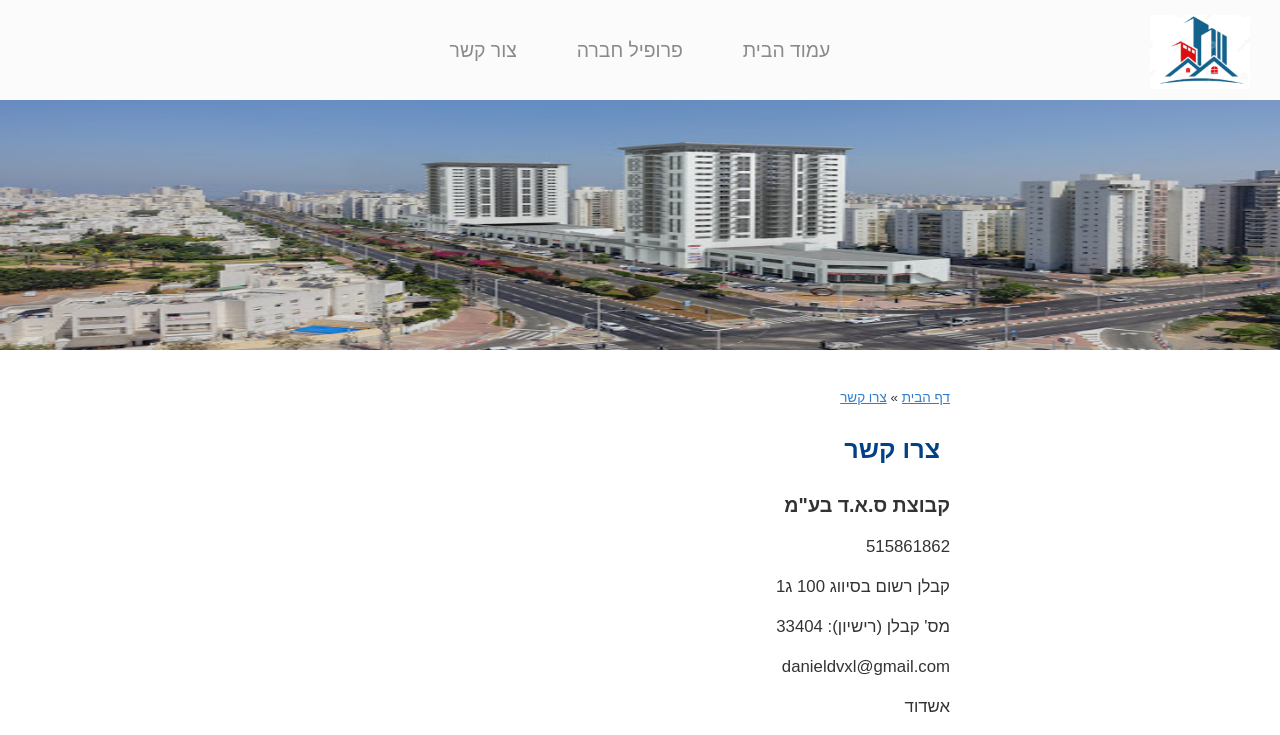
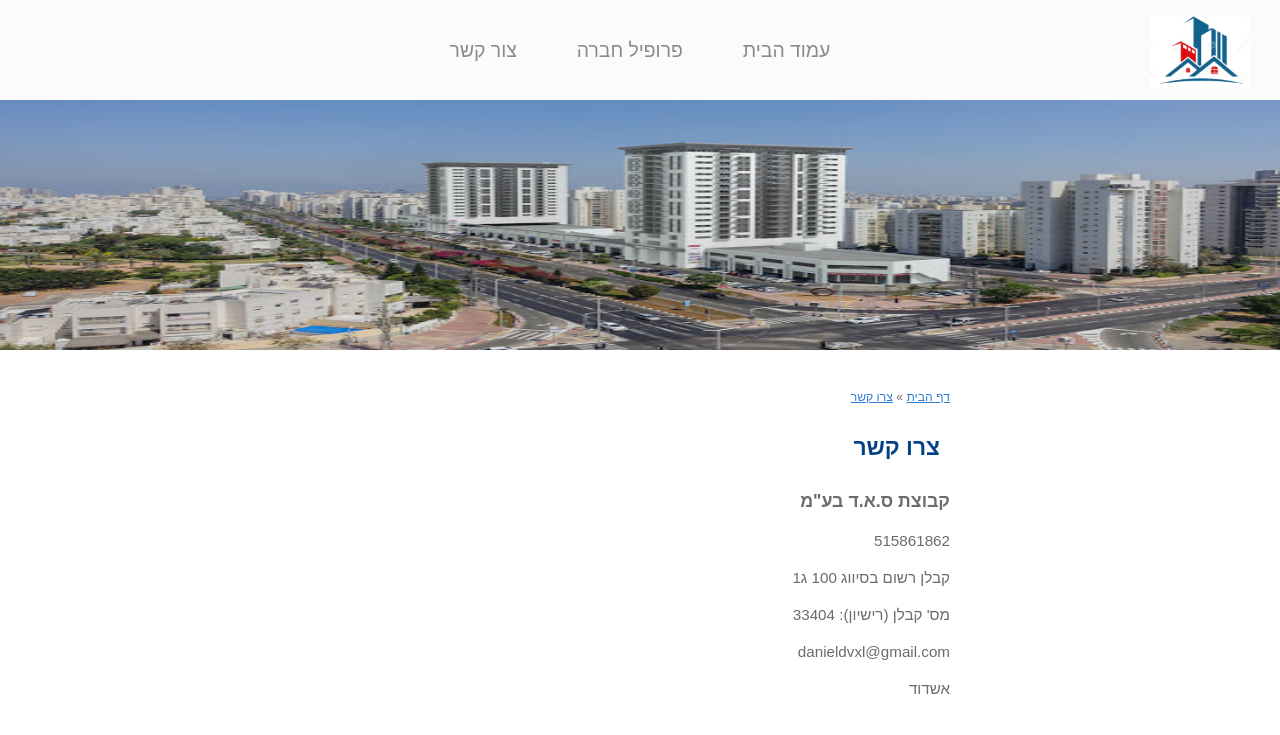
Before and after one commit to Leon-A1/DanielDanilovSAD, a React (Create React App) app: page /getintouch in a window 1280 px wide. Shown: the top 735 px of the page. Built offline with nearby package versions, Linux system fonts and the light colour scheme.

Commit message:
fonts and more design

```diff
--- a/public/index.html
+++ b/public/index.html
@@ -7,6 +7,11 @@
     <meta name="theme-color" content="#000000" />
     <meta name="description" content="S.A.D Construction" />
     <link rel="apple-touch-icon" href="%PUBLIC_URL%/logo192.png" />
+    <link
+      href="https://fonts.googleapis.com/css2?family=Assistant&family=Open+Sans&display=swap"
+      rel="stylesheet"
+    />
+
     <!--
       manifest.json provides metadata used when your web app is installed on a
       user's mobile device or desktop. See https://developers.google.com/web/fundamentals/web-app-manifest/
--- a/src/Assets/css/company-profile.css
+++ b/src/Assets/css/company-profile.css
@@ -10,8 +10,8 @@
   margin: 20px;
   min-height: 500px;
   text-align: right;
-  font-size: 105%;
-  font-weight: 450;
+  font-size: 95%;
+  font-weight: 200;
   max-width: 700px;
   margin: auto;
   margin-bottom: 100px;
@@ -19,6 +19,18 @@
   animation-name: fade-in-from-left;
   animation-duration: 1400ms;
   margin-top: 250px;
+  color: #6b6b6b;
+  font-family: "Assistant", sans-serif;
+  font-family: "Open Sans", sans-serif;
+}
+.email-me {
+  text-decoration: none;
+  color: #6b6b6b;
+  transition: 300ms ease;
+}
+.email-me:hover {
+  color: #034187;
+  transition: 300ms ease;
 }
 .company-profile-content form {
   /* margin-bottom: 50px; */
--- a/src/Assets/css/projects.css
+++ b/src/Assets/css/projects.css
@@ -1,5 +1,5 @@
 .projects-grid {
-  border: solid white 1px;
+  /* border: solid white 1px; */
   z-index: 5;
   display: flex;
   flex-direction: row;
@@ -10,6 +10,21 @@
   font-family: Arial;
   color: #01458a;
   max-width: 1200px;
+}
+.projects-row {
+  width: 100%;
+  display: flex;
+  justify-content: center;
+
+  /* background-color: whitesmoke; */
+  background: linear-gradient(
+    180deg,
+    rgb(255, 255, 255) 0%,
+    rgb(255, 255, 255) 50%,
+    rgb(255, 255, 255) 60%,
+    whitesmoke 70%,
+    whitesmoke 100%
+  );
 }
 .project-partition {
   max-width: 350px;
@@ -26,7 +41,7 @@
   height: 30%;
   height: 100px;
   color: white;
-  background-color: rgb(1, 69, 137, 0.9);
+  background-color: #014589e6;
   padding-top: 20px;
 }
 .project-partition h4 {
--- a/src/Assets/css/services.css
+++ b/src/Assets/css/services.css
@@ -1,8 +1,8 @@
 .col-content-grid {
   border: solid white 1px;
-  font-weight: 700;
+  font-weight: 200;
   z-index: 1;
-  background-color: rgb(255, 255, 255);
+  /* background-color: rgb(255, 255, 255); */
   display: flex;
   flex-direction: row;
   flex-wrap: wrap;
@@ -11,8 +11,11 @@
   padding-right: 175px;
   padding: 30px;
   text-align: center;
-  font-family: Arial;
-  color: rgb(63, 63, 63);
+  /* font-family: "Assistant", sans-serif; */
+  /* font-family: "Arial", sans-serif; */
+  font-family: "Assistant", sans-serif;
+  font-family: "Open Sans", sans-serif;
+  color: rgb(151, 151, 151);
 }
 .col-content-partition {
   max-width: 250px;
--- a/src/Components/CompanyProfile.js
+++ b/src/Components/CompanyProfile.js
@@ -12,7 +12,6 @@ export default function CompanyProfile() {
 
       <div className="company-profile-content">
         <div className="access-navbar">
-          {" "}
           <a href="/">דף הבית</a> » <a href="/companyprofile">פרופיל החברה</a>
         </div>
         <h2>פרופיל חברה</h2>
--- a/src/Components/GetInContact.js
+++ b/src/Components/GetInContact.js
@@ -29,7 +29,9 @@ export default function GetInContact() {
         <p>515861862</p>
         <p>קבלן רשום בסיווג 100 ג1 </p>
         <p> מס' קבלן (רישיון): 33404</p>
-        <p>danieldvxl@gmail.com</p>
+        <a className="email-me" href="mailto:danieldvxl@gmail.com">
+          <p>danieldvxl@gmail.com</p>
+        </a>
         <p>אשדוד</p>
         <img
           src={Amap}
--- a/src/Components/Header.js
+++ b/src/Components/Header.js
@@ -15,7 +15,6 @@ export default function Header() {
           className="col-content-third-row"
         >
           <h1>קבוצת ס.א.ד בע"מ</h1>
-          {/* <h3> דניאל דנילוב</h3> */}
         </div>
         <img className="third-back-img" src={const_image2} alt="" />
       </div>
--- a/src/Components/Projects.js
+++ b/src/Components/Projects.js
@@ -10,6 +10,7 @@ export default function Projects() {
   return (
     <div className="row">
       <div className="col">
+        <div className="projects-row">
           <div className="projects-grid">
             <h1
               style={{
@@ -83,5 +84,6 @@ export default function Projects() {
           </div>
         </div>{" "}
       </div>
+    </div>
   );
 }
```
Lines whose indentation alone changed are shown as unchanged.
